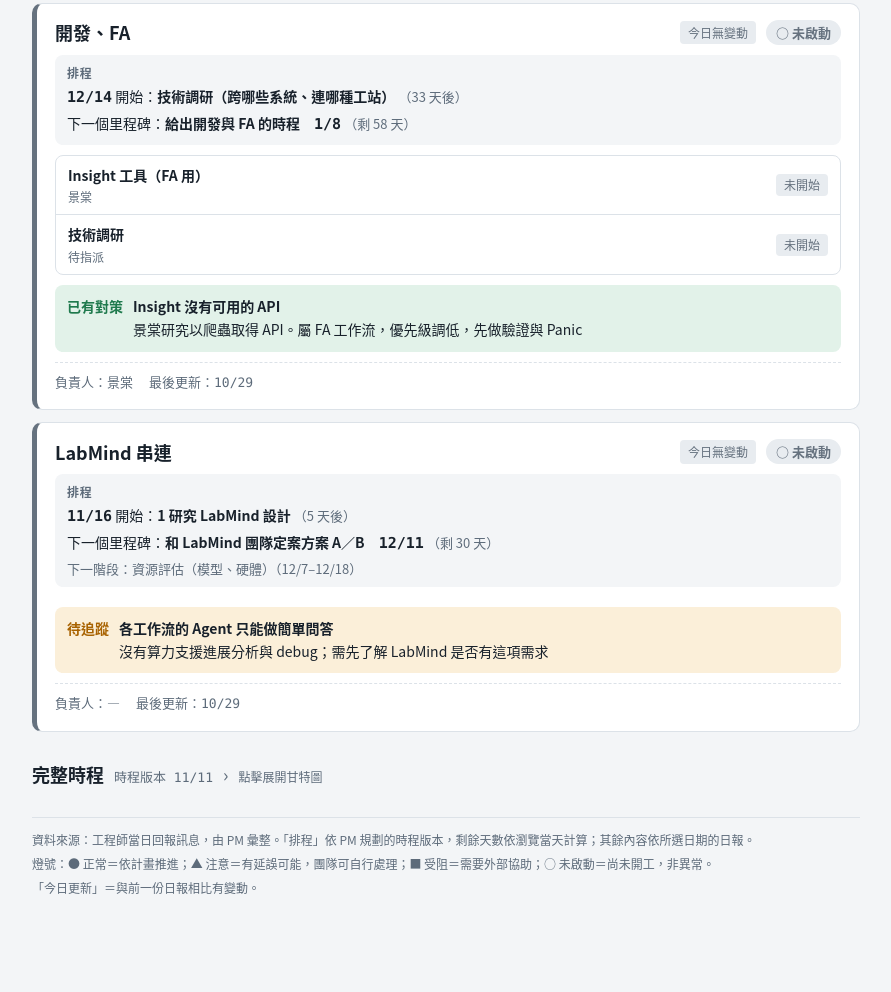
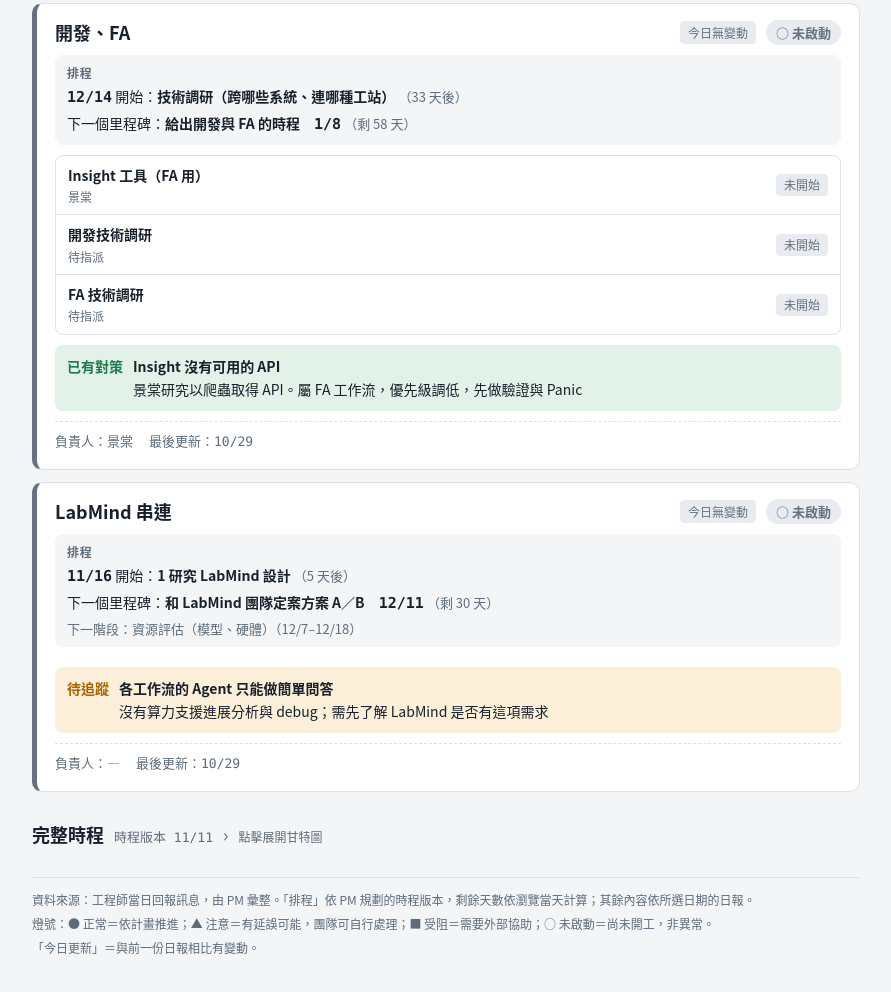
Before and after one commit to mingming2-alya/lab-collab-mate-progress-dashboard, a plain HTML site: page public/index.html in a window 1280 px wide. Shown: the part 1912-2904 px from the top of the page, without its empty margins (194-1085 px from the left). Before the commit the page ends 2866 px from the top, so only its background shows below. Drawn offline with Linux system fonts and the light colour scheme.

Commit message:
[2026-11-11_dashboard-schedule-and-arch-tab] 技術調研分成開發與 FA 兩列
Co-Authored-By: Claude Opus 5.5 <noreply@anthropic.com>
Claude-Session: https://claude.ai/code/session_01HY2PekBDQgaxvznQLxGhAu

```diff
--- a/public/index.html
+++ b/public/index.html
@@ -416,7 +416,7 @@ const MODULES = [
   {name:"Panic", track:"Panic", rows:[{ws:3, item:"Panic", label:"Panic 工具（兩條共用）"},
     {item:"CoreOS Panic 工作流", owner:"Simon、Gary"}, {item:"Diags Panic 工作流", owner:"熙宁"}]},
   {name:"開發、FA", track:"開發、FA", rows:[{ws:3, item:"Insight", label:"Insight 工具（FA 用）"},
-    {item:"技術調研", owner:"待指派"}]},
+    {item:"開發技術調研", owner:"待指派"}, {item:"FA 技術調研", owner:"待指派"}]},
   {name:"LabMind 串連", track:"LabMind 串連", src:[{ws:7}]}
 ];
 const HOME = {1:"環境與框架", 2:"環境與框架", 3:"共性工具", 4:"驗證", 5:"驗證", 6:"驗證", 7:"LabMind 串連"};
```
Also changed, not shown: work/2026-11-11_dashboard-schedule-and-arch-tab/outputs/screenshots/daily-dark.png, work/2026-11-11_dashboard-schedule-and-arch-tab/outputs/screenshots/daily-desktop.png, work/2026-11-11_dashboard-schedule-and-arch-tab/outputs/screenshots/daily-mobile.png, 1 other file.
